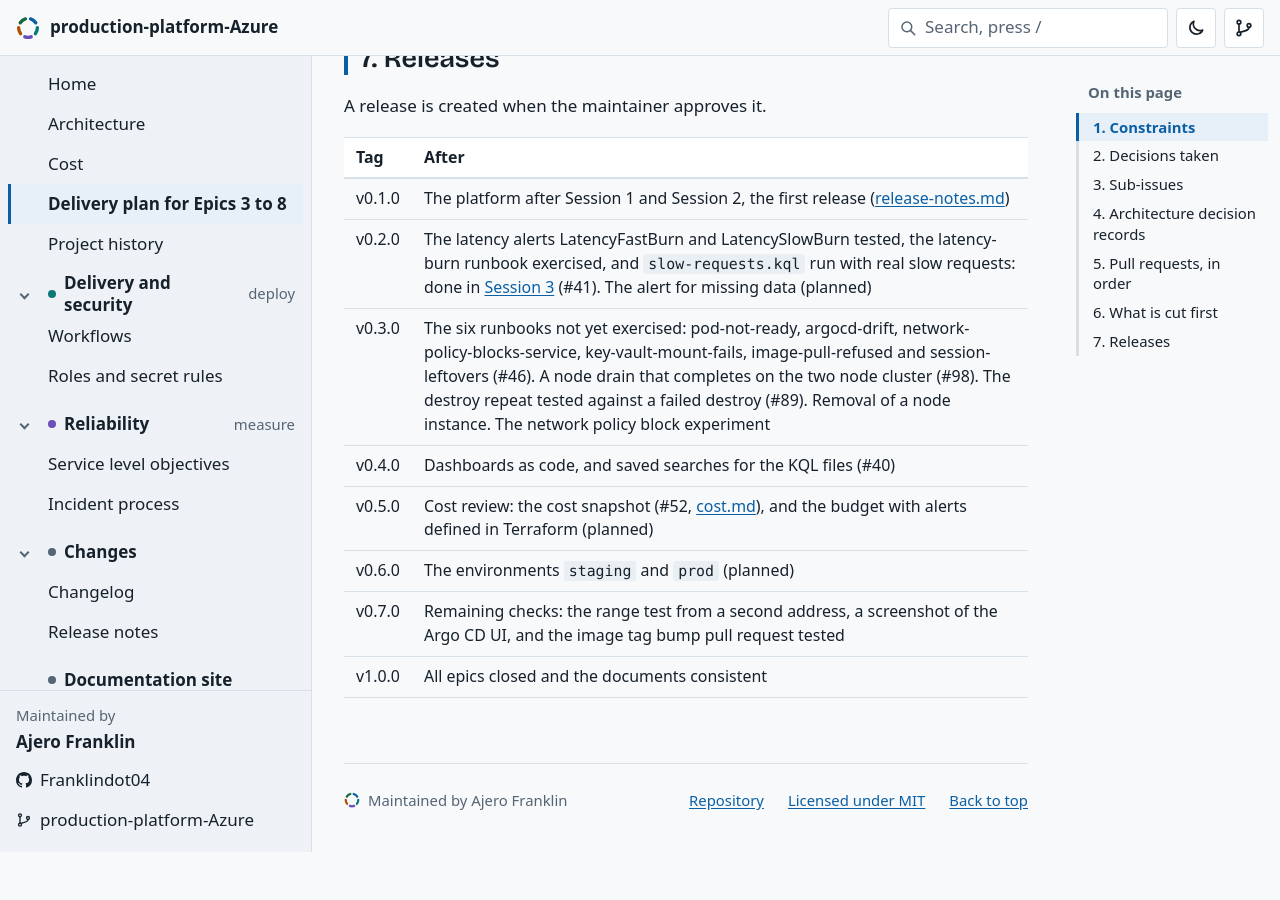
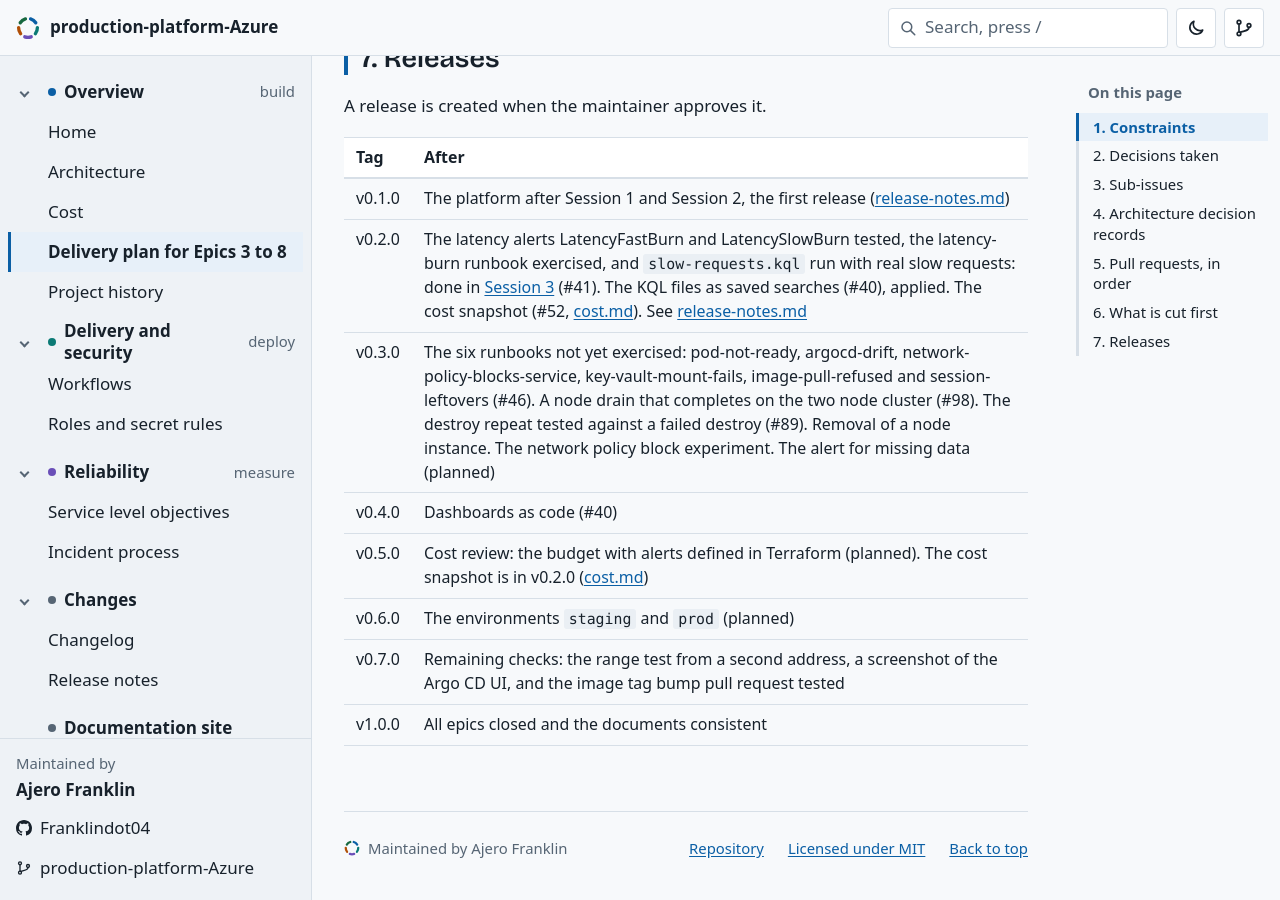
Before and after one commit to Franklindot04/production-platform-Azure, a Jekyll site: the page built from docs/plan.md, in a window 1280 px wide and 900 px high, scrolled down 5433 px. Built offline with Jekyll 4.4.1, drawn with Linux system fonts in a browser that asks for light colours; some web fonts are replaced; our own code applies the rules of GitHub Pages for plain Markdown files; comment, search, counter and statistics services are not loaded; before the commit the page ends 6285 px from its top, so only the background shows below that.

Commit message:
move the missing data alert to v0.3.0 and update the v0.2.0, v0.4.0 and v0.5.0 rows (#41)

```diff
--- a/docs/plan.md
+++ b/docs/plan.md
@@ -145,10 +145,10 @@ A release is created when the maintainer approves it.
 | Tag | After |
 |---|---|
 | v0.1.0 | The platform after Session 1 and Session 2, the first release ([release-notes.md](release-notes.md)) |
-| v0.2.0 | The latency alerts LatencyFastBurn and LatencySlowBurn tested, the latency-burn runbook exercised, and `slow-requests.kql` run with real slow requests: done in [Session 3](sessions/session-3-results.md) (#41). The alert for missing data (planned) |
-| v0.3.0 | The six runbooks not yet exercised: pod-not-ready, argocd-drift, network-policy-blocks-service, key-vault-mount-fails, image-pull-refused and session-leftovers (#46). A node drain that completes on the two node cluster (#98). The destroy repeat tested against a failed destroy (#89). Removal of a node instance. The network policy block experiment |
-| v0.4.0 | Dashboards as code, and saved searches for the KQL files (#40) |
-| v0.5.0 | Cost review: the cost snapshot (#52, [cost.md](cost.md)), and the budget with alerts defined in Terraform (planned) |
+| v0.2.0 | The latency alerts LatencyFastBurn and LatencySlowBurn tested, the latency-burn runbook exercised, and `slow-requests.kql` run with real slow requests: done in [Session 3](sessions/session-3-results.md) (#41). The KQL files as saved searches (#40), applied. The cost snapshot (#52, [cost.md](cost.md)). See [release-notes.md](release-notes.md#v020) |
+| v0.3.0 | The six runbooks not yet exercised: pod-not-ready, argocd-drift, network-policy-blocks-service, key-vault-mount-fails, image-pull-refused and session-leftovers (#46). A node drain that completes on the two node cluster (#98). The destroy repeat tested against a failed destroy (#89). Removal of a node instance. The network policy block experiment. The alert for missing data (planned) |
+| v0.4.0 | Dashboards as code (#40) |
+| v0.5.0 | Cost review: the budget with alerts defined in Terraform (planned). The cost snapshot is in v0.2.0 ([cost.md](cost.md)) |
 | v0.6.0 | The environments `staging` and `prod` (planned) |
 | v0.7.0 | Remaining checks: the range test from a second address, a screenshot of the Argo CD UI, and the image tag bump pull request tested |
 | v1.0.0 | All epics closed and the documents consistent |
```
